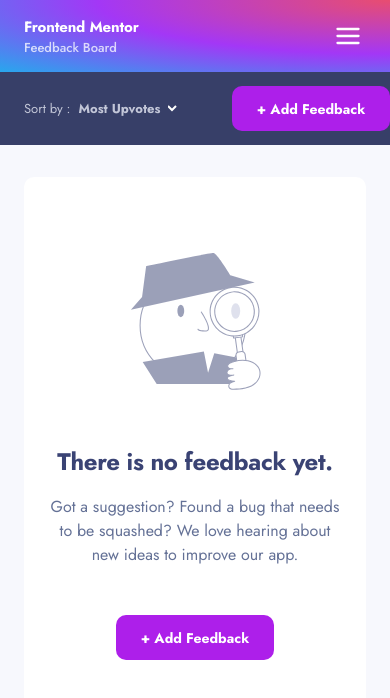
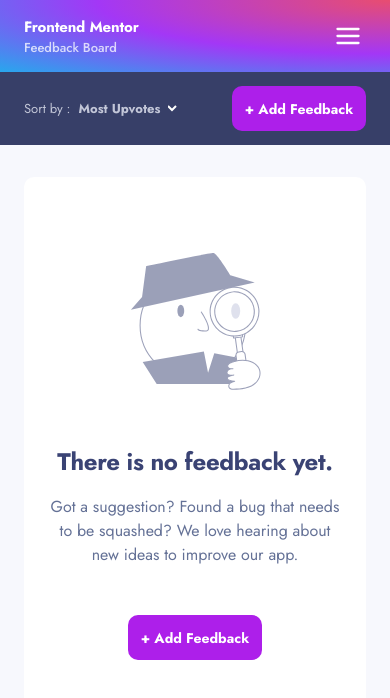
Before and after one commit to AlexisC73/feedback-front, a React (Vite) app: page / in a window 390 px wide. Shown: the top 698 px of the page. Built offline with nearby package versions, Linux system fonts and the light colour scheme.

Commit message:
update page path and button size

```diff
--- a/src/components/Button/button.tsx
+++ b/src/components/Button/button.tsx
@@ -10,6 +10,6 @@ export function Button ({children, type = "primary", fullWidth = false}: {childr
     danger: "bg-#D73737 text-white hover:bg-#E98888",
   }
   return (
-    <div className={`pt-3.25 pb-2.75 rounded-2.5 font-bold text-3.5 text-center ${fullWidth ? "w-full" : "w-39.5"} ${styles[type]}`}>{children}</div>
+    <div className={`pt-3.25 pb-2.75 rounded-2.5 font-bold text-3.5 text-center ${fullWidth ? "w-full" : "w-33.5 md:w-39.5"} ${styles[type]}`}>{children}</div>
   )
 }
--- a/src/components/EmptyFeedback/EmptyFeedback.tsx
+++ b/src/components/EmptyFeedback/EmptyFeedback.tsx
@@ -1,3 +1,4 @@
+import { Link } from "react-router-dom";
 import { EmptyFeedbackIcon } from "../../assets/icons";
 import { Button } from "../Button/button";
 
@@ -8,9 +9,9 @@ export function EmptyFeedback () {
         <div className="flex flex-col items-center gap-y-4 max-w-102.5">
           <p className="text-6 text-#3A4374 font-bold -tracking-0.33px line-height-8.75">There is no feedback yet.</p>
           <p className="text-#647196 text-center">Got a suggestion? Found a bug that needs to be squashed? We love hearing about new ideas to improve our app.</p>
-          <button className="mt-8">
+          <Link to="/feedbacks/new" className="mt-8">
             <Button>+ Add Feedback</Button>
-          </button>
+          </Link>
         </div>
       </div>
   )
--- a/src/components/Suggestions/Suggestions.tsx
+++ b/src/components/Suggestions/Suggestions.tsx
@@ -1,17 +1,18 @@
+import { Link } from "react-router-dom"
 import { SuggestionsIcon } from "../../assets/icons"
 import { Button } from "../Button/button"
 import { SelectSortFilter } from "../SelectSortFilter/SelectSortFilter"
 
 export function Suggestions () {
   return (
-    <div className="flex bg-#373F68 pl-6 md:pr-3 pr-6 lg:pr-4 py-3.5 md:rounded-2.5 justify-between">
+    <div className="flex bg-#373F68 p-6 md:pr-3 lg:pr-4 py-3.5 md:rounded-2.5 justify-between">
       <div className="flex gap-x-9.5 items-center">
         <p className="hidden text-white gap-x-4 items-center md:flex"><SuggestionsIcon className="text-6 text-white" /> <strong>6 Suggestions</strong></p>
         <SelectSortFilter activeFilter="Most Upvotes" />
       </div>
-      <button className="w-33.5 md:w-39.5">
+      <Link to="/feedbacks/new" className="w-33.5 md:w-39.5">
         <Button>+ Add Feedback</Button>
-      </button>
+      </Link>
     </div>
   )
 }
--- a/src/pages/AddFeedback.tsx
+++ b/src/pages/AddFeedback.tsx
@@ -1,3 +1,4 @@
+import { Link } from "react-router-dom";
 import { GoBackButton } from "../components/BoBackButton/GoBackButton";
 import Layout from "../Layout";
 
@@ -5,7 +6,7 @@ export function AddFeedbackPage () {
   return (
     <Layout.emptyLayout>
       <div className="px-6 py-8 flex">
-        <GoBackButton />
+        <Link to="/" ><GoBackButton /></Link>
       </div>
     </Layout.emptyLayout>
   )
--- a/src/router.tsx
+++ b/src/router.tsx
@@ -10,14 +10,14 @@ export const createRouter = () => createBrowserRouter([
       element: <HomePage />
     },
     {
-      path: "/feedback",
+      path: "/feedbacks",
       children: [
         {
-          path: "/feedback/new",
+          path: "/feedbacks/new",
           element: <AddFeedbackPage />
         },
         {
-          path: "/feedback/:id",
+          path: "/feedbacks/:id",
           element: <FeedbackDetailsPage />
         },
       ]
```
